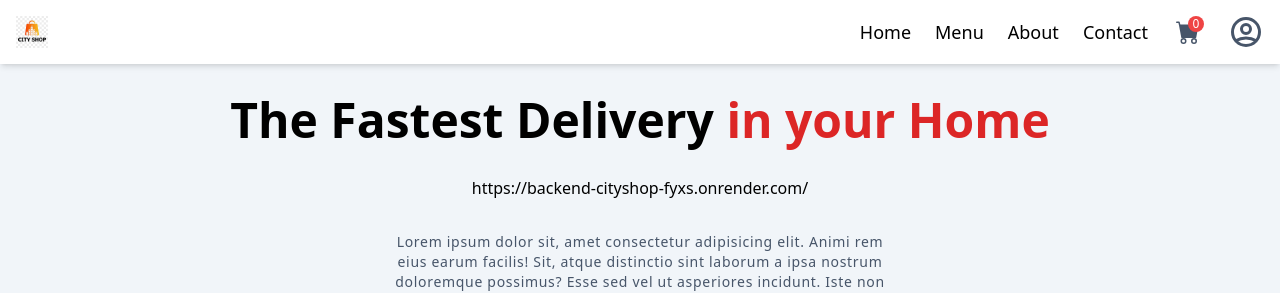
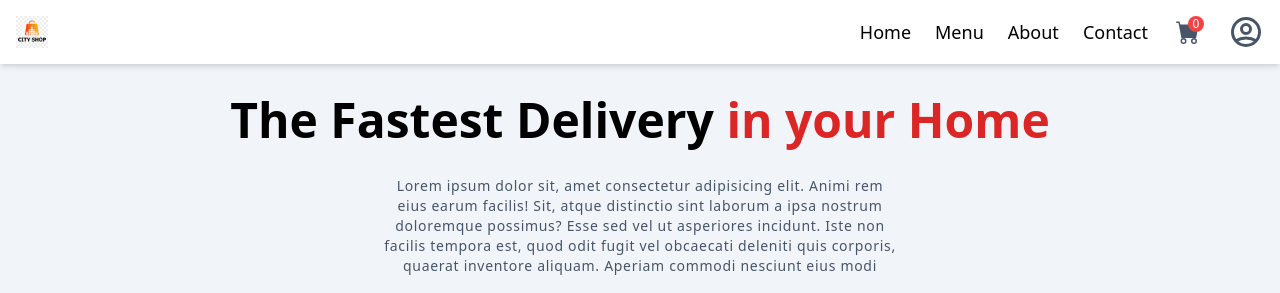
Before and after one commit to Khalidur-sujon/CityShop, a React (Vite) app in the folder frontend/: page / in a window 1280 px wide. Shown: the top 293 px of the page. Built offline with nearby package versions, Linux system fonts and the light colour scheme; no server answers.

Commit message:
fixing typing mistake

```diff
--- a/frontend/src/pages/Cart.jsx
+++ b/frontend/src/pages/Cart.jsx
@@ -42,7 +42,7 @@ function Cart() {
 			import.meta.env.VITE_APP_STRIPE_PUBLIC_KEY
 		);
 		const fetchData = await fetch(
-			import.meta.env.VITE_APP_SERVER_DOMAIN + "payment/checkout",
+			import.meta.env.VITE_APP_SERVER_DOMAIN + "/payment/checkout",
 			{
 				method: "POST",
 				headers: {
@@ -58,7 +58,6 @@ function Cart() {
 
 		toast("Redirecting to payment gateway ...");
 		stripePromise.redirectToCheckout({ sessionId: responseData });
-		console.log(responseData);
 	};
 
 	return (
--- a/frontend/src/pages/Home.jsx
+++ b/frontend/src/pages/Home.jsx
@@ -22,7 +22,6 @@ function Home() {
 					<span className="text-red-600">in your Home</span>
 				</h1>
 
-				<h1>{import.meta.env.VITE_APP_SERVER_DOMAIN}</h1>
 				<p className="w-full text-sm sm:max-w-lg text-slate-600 tracking-wider mx-auto">
 					Lorem ipsum dolor sit, amet consectetur adipisicing elit.
 					Animi rem eius earum facilis! Sit, atque distinctio sint
```
